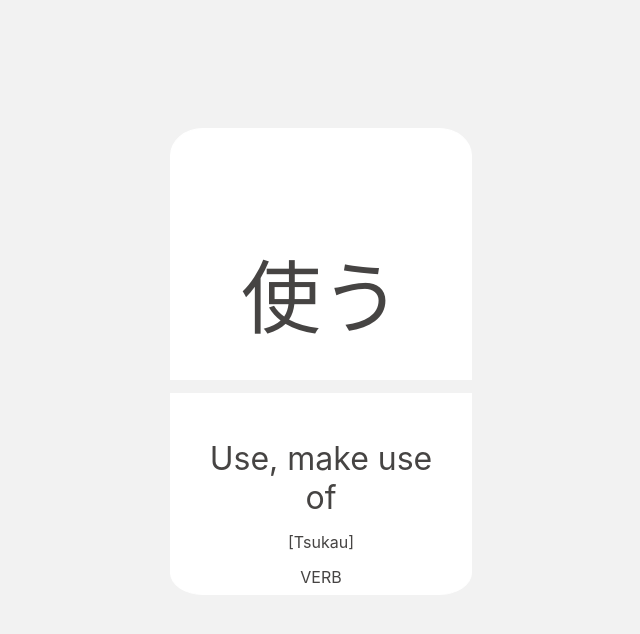
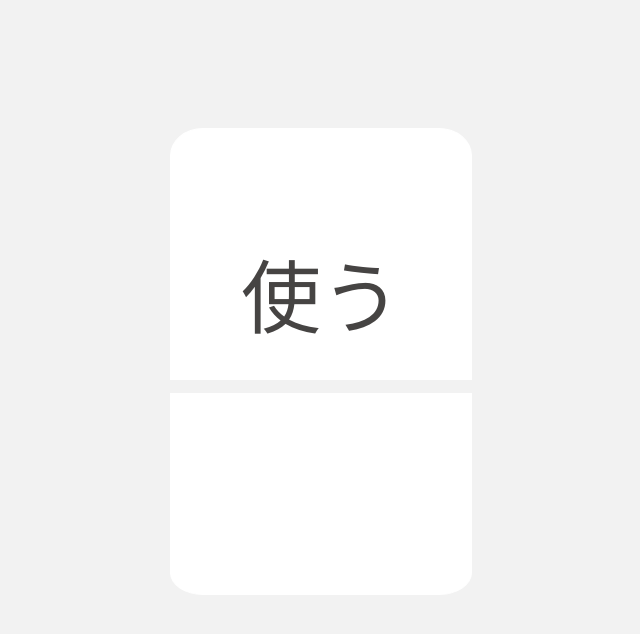
Before and after one commit to Gchu647/jap-flashcard-app, a React (Create React App) app: page / in a window 1280 px wide. Shown: the top 634 px of the page, without its empty margins (319-959 px from the left). Built offline with nearby package versions, Linux system fonts and the light colour scheme.

Commit message:
smoke test and display vocab db

```diff
--- a/src/components/App/App.js
+++ b/src/components/App/App.js
@@ -1,23 +1,26 @@
 import React from 'react';
 import './App.css';
+import JapData from '../../data/data';
 
 function App() {
   return (
     <div className="App">
       <div className="flashcard-top">
         <div className="kanji-wrap">
-          <div className="kanji">使う</div>
+          {JapData.map(vocab => (
+            <div className="kanji">{vocab.kanji}</div>
+          ))}
         </div>
       </div>
       <div className="flashcard-btm">
       <div className="def-wrap">
-          <div className="def">Use, make use of</div>
+          <div className="def"></div>
         </div>
         <div className="romaji-wrap">
-          <div className="romaji">[Tsukau]</div>
+          <div className="romaji"></div>
         </div>
         <div className="speech-part-wrap">
-          <div className="speech-part">VERB</div>
+          <div className="speech-part"></div>
         </div>
       </div>
     </div>
--- /dev/null
+++ b/src/data/data.js
@@ -0,0 +1,10 @@
+const JapData = [
+  {
+    kanji: '使う',
+    def: 'Use, make use of',
+    romaji: '[Tsukau]',
+    speech_part: 'VERB'
+  },
+];
+
+export default JapData;
```
